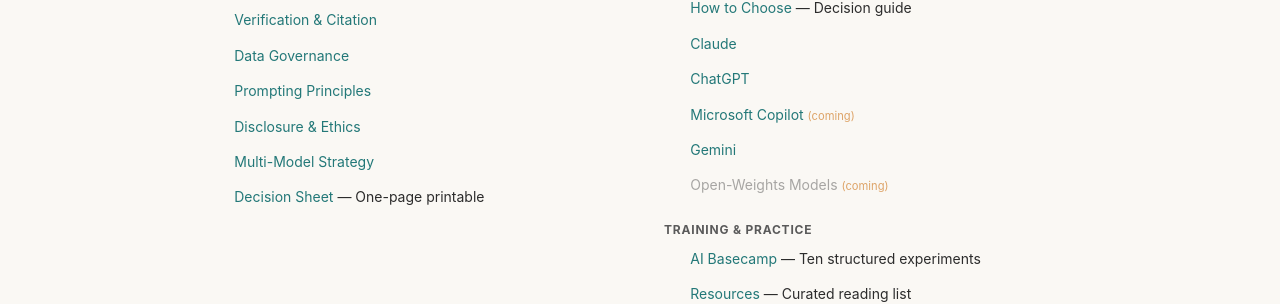
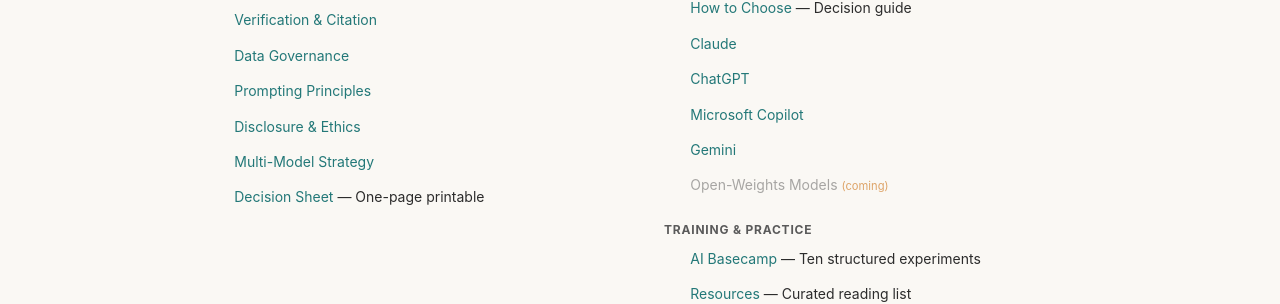
Before and after one commit to leifuss/hhg2ai, an MkDocs documentation site: the page built from docs/index.md, in a window 1280 px wide and 900 px high, scrolled down 1644 px. Shown: the part 151-455 px from the top of the window. Built offline with MkDocs 1.6.1 and Material for MkDocs 9.7.7, drawn with Linux system fonts in a browser that asks for light colours; comment, search, counter and statistics services are not loaded.

Commit message:
Fix internal links to renamed Copilot page
Update the gemini cross-link (was breaking the strict build) and the
home-page platform list to point at platforms/copilot.md, and drop the
now-obsolete '(coming)' marker.

https://claude.ai/code/session_01RZCGiqgiaUyeyMdtocUV2V

```diff
--- a/docs/index.md
+++ b/docs/index.md
@@ -84,7 +84,7 @@ hide:
       <li><a href="platforms/">How to Choose</a> — Decision guide</li>
       <li><a href="claude/">Claude</a></li>
       <li><a href="chatgpt/">ChatGPT</a></li>
-      <li><a href="platforms/copilot-placeholder/">Microsoft Copilot</a> <small style="color:#d4883a">(coming)</small></li>
+      <li><a href="platforms/copilot/">Microsoft Copilot</a></li>
       <li><a href="gemini/">Gemini</a></li>
       <li><span style="opacity:0.4">Open-Weights Models</span> <small style="color:#d4883a">(coming)</small></li>
     </ul>
```
Also changed, not shown: docs/gemini/gems-connected-apps.md (+1 -1 lines).
